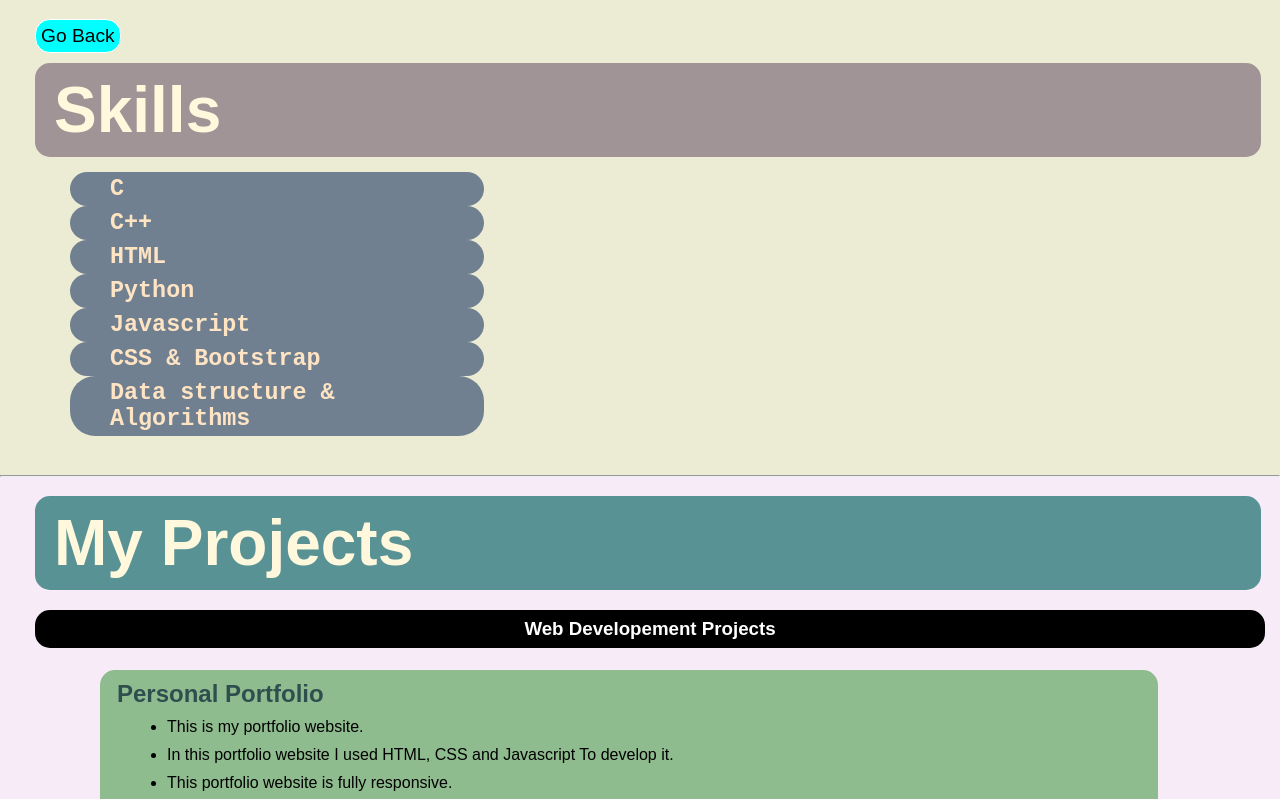
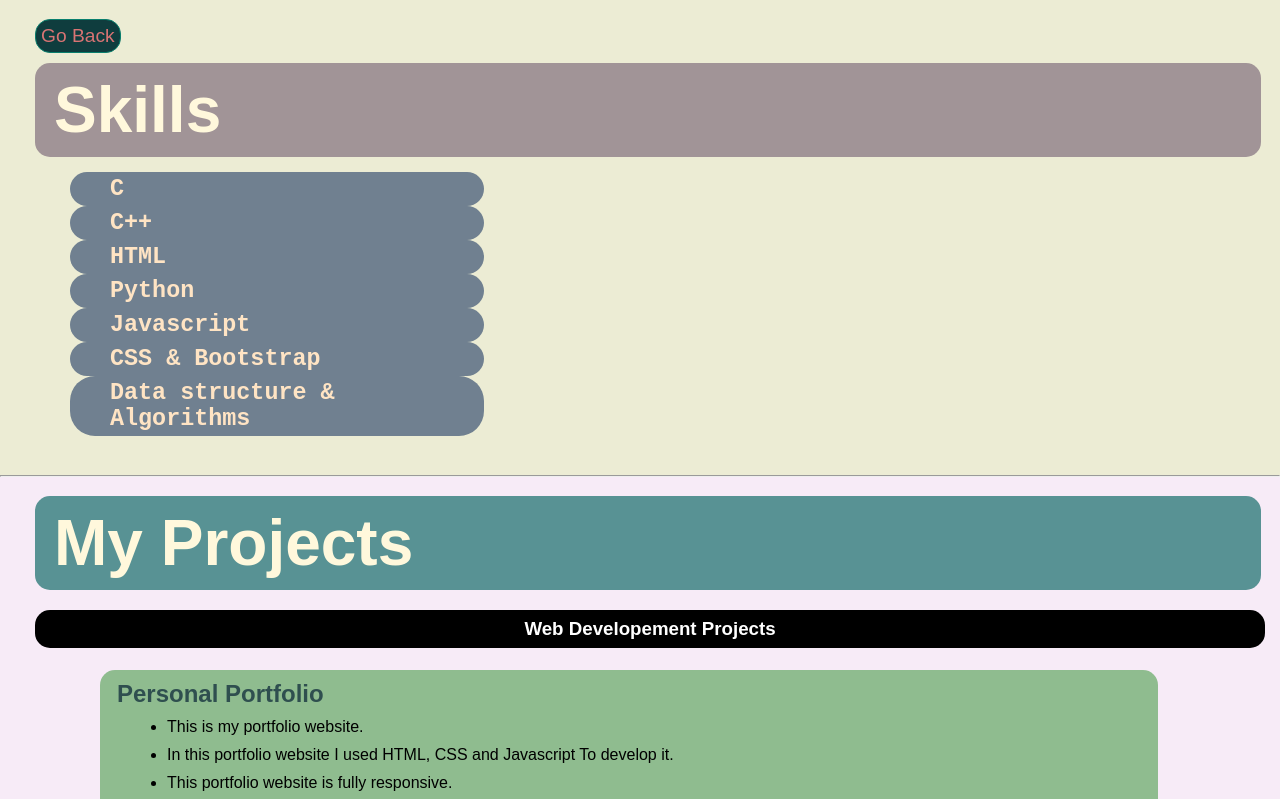
Before and after one commit to iamabhiCH/Personal-Portfolio, a plain HTML site: page projects.html in a window 1280 px wide. In both pictures the pointer is over the button "Go Back". Shown: the top 799 px of the page. Drawn offline with Linux system fonts and the light colour scheme.

Commit message:
Update projects.css

```diff
--- a/projects.css
+++ b/projects.css
@@ -16,8 +16,8 @@
 }
 .skill button{
     padding: 5px 5px;
-    background-color: black;
-    color: bisque;
+    background-color: rgb(30, 95, 121);
+    color: #fff;
     margin-left: 35px;
     margin-bottom: 10px;
     border-radius: 15px;
@@ -26,9 +26,9 @@
 }
 
 .skill button:hover{
-    background-color: aqua;
-    color: black;
-    border: 1px solid white;
+    background-color: #0F3D3E;
+    color: rgb(217, 116, 116);
+    border: 1px solid rgb(9, 127, 109);
 }
 
 .head{
```
